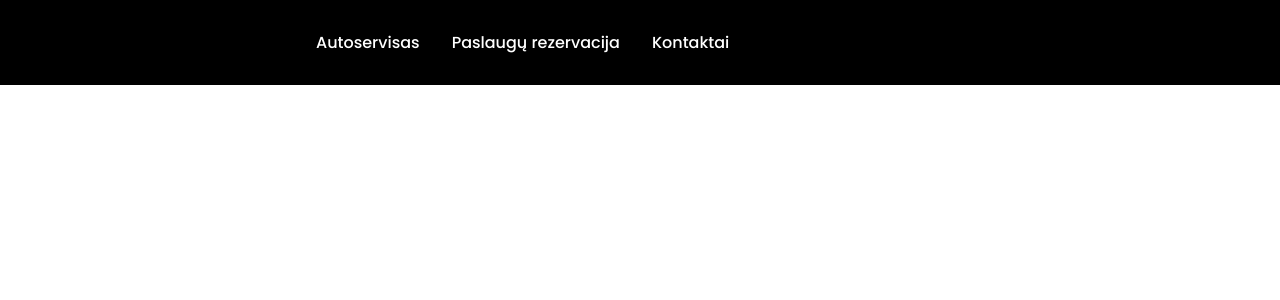
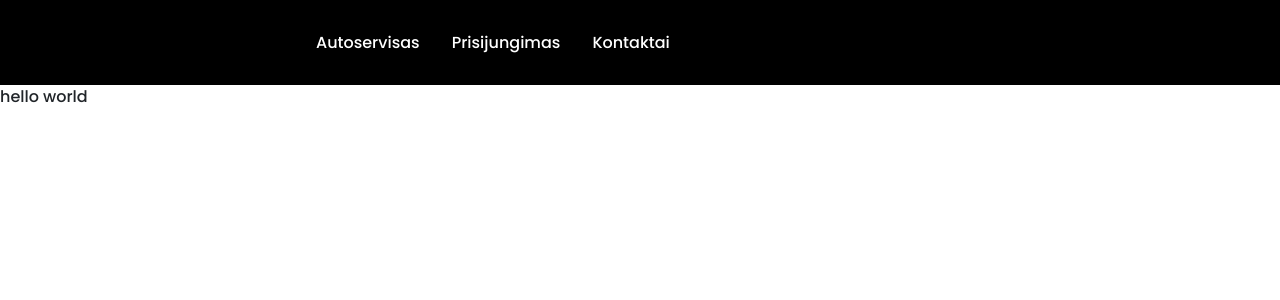
Before and after one commit to Sandruttee/autoservisas222e, a React (Create React App) app: page /User in a window 1280 px wide. Shown: the top 300 px of the page. Built offline with nearby package versions, Linux system fonts and the light colour scheme.

Commit message:
Created link to user page

```diff
--- a/src/App.js
+++ b/src/App.js
@@ -5,6 +5,7 @@ import { BrowserRouter as Router, Routes, Route } from "react-router-dom";
 import Autoservisas from "./pages/Autoservisas";
 import Booking from "./pages/Booking";
 import Contact from "./pages/Contact";
+import User from "./pages/User";
 
 function App() {
   return (
@@ -15,6 +16,7 @@ function App() {
           <Route path="/" exact element={<Autoservisas />} />
           <Route path="/Booking" element={<Booking />} />
           <Route path="/Contact" element={<Contact />} />
+          <Route path="/User" element={<User />} />
         </Routes>
       </Router>{" "}
     </div>
--- a/src/components/Navbar/index.js
+++ b/src/components/Navbar/index.js
@@ -10,7 +10,7 @@ const Navbar = () => {
             Autoservisas
           </NavLink>
           <NavLink to="/Booking" activeStyle>
-            Paslaugų rezervacija
+            Prisijungimas
           </NavLink>
           <NavLink to="/Contact" activeStyle>
             Kontaktai
--- a/src/pages/Booking.js
+++ b/src/pages/Booking.js
@@ -17,7 +17,7 @@ export default function Booking() {
   function handleSubmit(event) {
     event.preventDefault();
     if (username === "Egidijus" && password === "y") {
-      navigate("/Contact");
+      navigate("/User");
     } else {
       alert("sorry");
     }
--- /dev/null
+++ b/src/pages/User.js
@@ -0,0 +1,7 @@
+import React from "react";
+
+const Secret = () => {
+  return <div>hello world</div>;
+};
+
+export default Secret;
```
